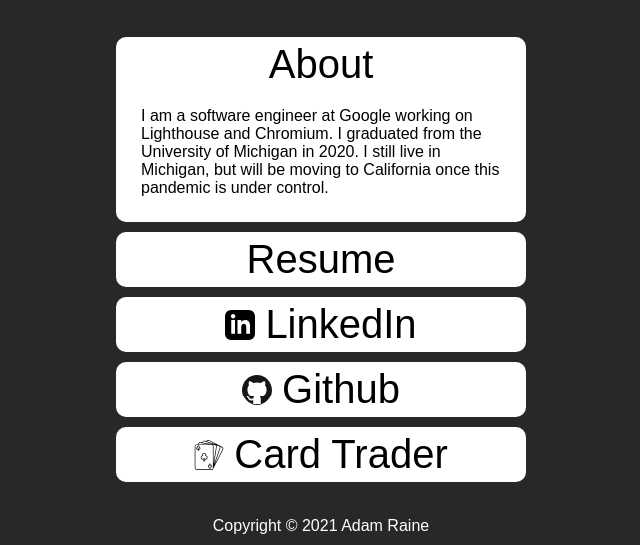
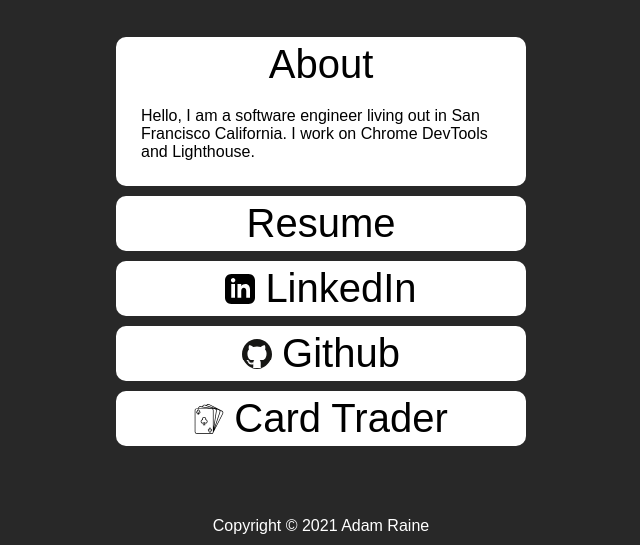
Before and after one commit to adamraine/adamraine.com, a website: page public/index.html in a window 1280 px wide. Shown: the part 255-800 px from the top of the page, without its empty margins (319-959 px from the left). Drawn offline with Linux system fonts and the light colour scheme.

Commit message:
update info

```diff
--- a/public/index.html
+++ b/public/index.html
@@ -125,7 +125,7 @@
     <main>
       <div id="about" class="item">
         <div class="item-title">About</div>
-        <div class="item-content">I am a software engineer at Google working on Lighthouse and Chromium. I graduated from the University of Michigan in 2020. I still live in Michigan, but will be moving to California once this pandemic is under control.</div>
+        <div class="item-content">Hello, I am a software engineer living out in San Francisco California. I work on Chrome DevTools and Lighthouse.</div>
       </div>
       <a id="resume" href="resume.pdf" class="item">
         <div class="item-title">Resume</div>
```
Also changed, not shown: public/favicon.ico, public/images/icon-144.webp, public/images/icon-512.png, public/images/icon-512.webp, public/images/profile-small.webp, public/images/profile.webp, 1 other file.
